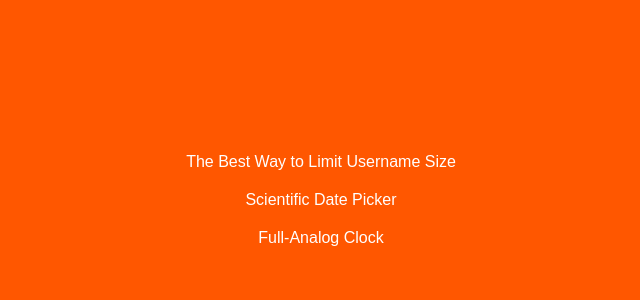
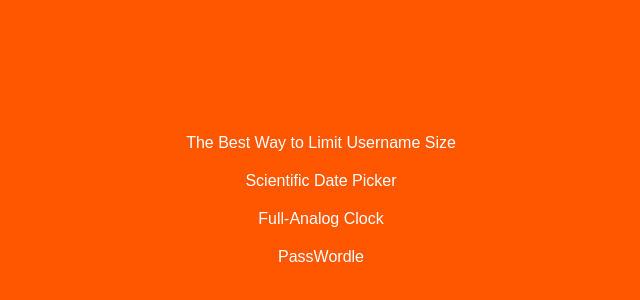
Before and after one commit to i01000101/RedditBadUIBattles, a plain HTML site: page index.html in a window 1280 px wide. Shown: the part 210-510 px from the top of the page, without its empty margins (319-959 px from the left). Drawn offline with Linux system fonts and the light colour scheme.

Commit message:
Add a new joke

```diff
--- a/index.html
+++ b/index.html
@@ -35,6 +35,7 @@
         <a href="LimitUsernameSize/badDesign.html" target="_blank">The Best Way to Limit Username Size</a>
 	<a href="ScientificDatePicker/index.html" target="_blank">Scientific Date Picker</a>
 	<a href="FullAnalogClock/index.html" target="_blank">Full-Analog Clock</a>
+	<a href="PassWordle/index.html" target="_blank">PassWordle</a>
     </div>
 </body>
 </html>
```
